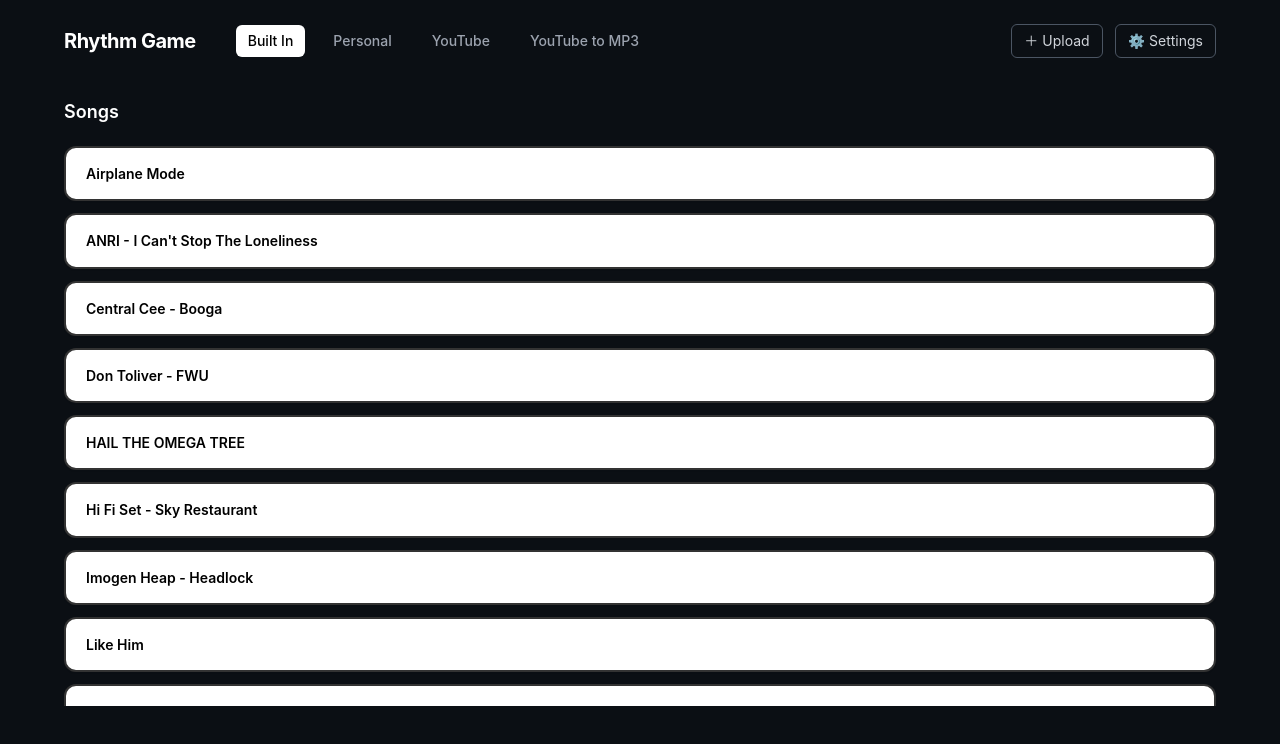
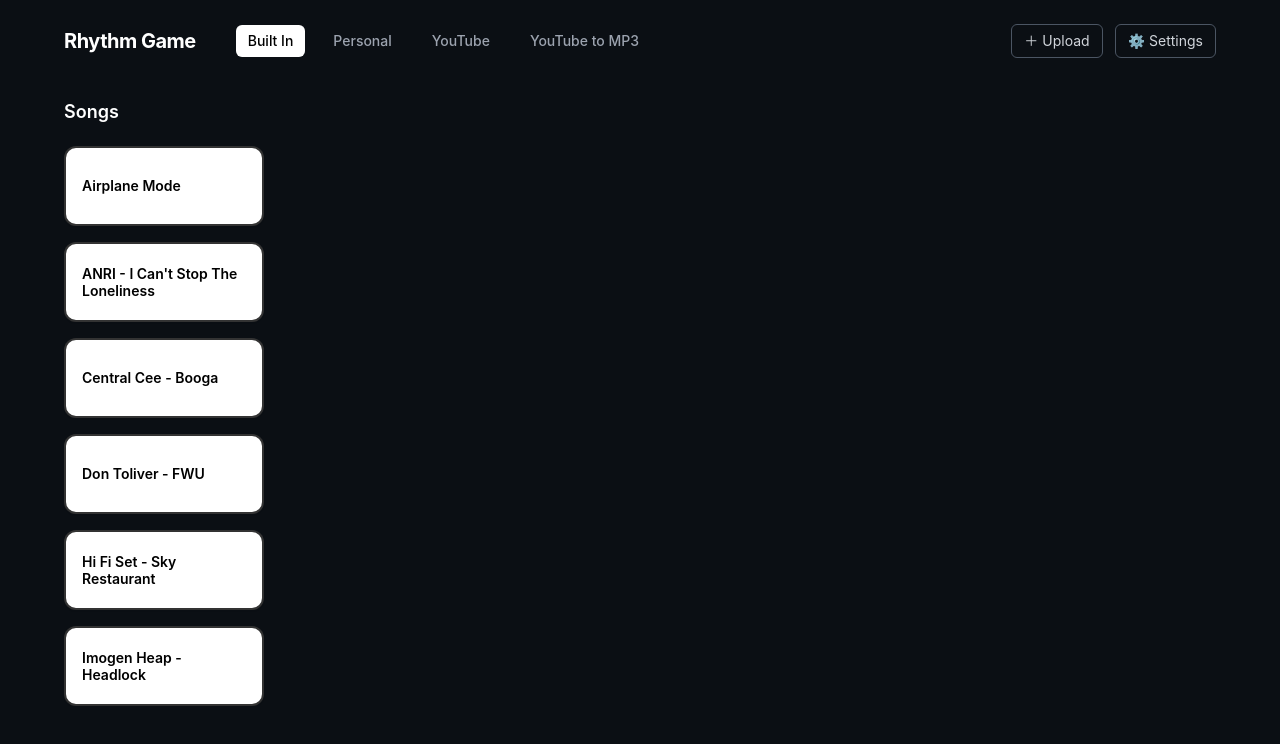
Before and after one commit to danielfrankin85-blip/RhythmAi, a React (Vite) app: page / in a window 1280 px wide. Shown: the top 744 px of the page. Built offline with nearby package versions, Linux system fonts and the light colour scheme.

Commit message:
feat: remove OMEGA TREE song, make cards smaller/taller with more spacing, add localStorage persistence for personal songs, enhance hover animation

```diff
--- a/src/components/Menu/SongSelect.tsx
+++ b/src/components/Menu/SongSelect.tsx
@@ -1,4 +1,4 @@
-import { memo, useCallback, useMemo, useState, type ChangeEvent } from 'react';
+import { memo, useCallback, useMemo, useState, useEffect, type ChangeEvent } from 'react';
 import type { Difficulty } from '../../beatmap/BeatmapGenerator';
 
 /* ── Song source tab type ─────────────────────────────────────────────── */
@@ -18,21 +18,20 @@
   { id: 'b2', name: 'ANRI - I Can\'t Stop The Loneliness', source: 'builtin', path: '/music/ANRI_-_I_Can\'t_Stop_The_Loneliness_320k.mp3' },
   { id: 'b3', name: 'Central Cee - Booga', source: 'builtin', path: '/music/Central_Cee_-_Booga_(Lyrics)_320k.mp3' },
   { id: 'b4', name: 'Don Toliver - FWU', source: 'builtin', path: '/music/Don_Toliver_-_FWU_(AUDIO)_320k.mp3' },
-  { id: 'b5', name: 'HAIL THE OMEGA TREE', source: 'builtin', path: '/music/HAIL_THE_OMEGA_TREE_320k.mp3' },
-  { id: 'b6', name: 'Hi Fi Set - Sky Restaurant', source: 'builtin', path: '/music/Hi_Fi_Set_-_Sky_Restaurant_320k.mp3' },
-  { id: 'b7', name: 'Imogen Heap - Headlock', source: 'builtin', path: '/music/Imogen_Heap_-_Headlock_(Lyrics)_320k.mp3' },
-  { id: 'b8', name: 'Like Him', source: 'builtin', path: '/music/Like_Him_320k.mp3' },
-  { id: 'b9', name: 'Lil Tecca - Dark Thoughts', source: 'builtin', path: '/music/Lil_Tecca_-_Dark_Thoughts_(Official_Video)_320k.mp3' },
-  { id: 'b10', name: 'Lil Uzi Vert - What You Saying', source: 'builtin', path: '/music/Lil_Uzi_Vert_-_What_You_Saying_(Lyrics)_320k.mp3' },
-  { id: 'b11', name: 'NIWA FULL SHOWCASE - Teno and More', source: 'builtin', path: '/music/NIWA_FULL_SHOWCASE_-_Teno_and_More_320k.mp3' },
-  { id: 'b12', name: 'Playboi Carti - Kelly K', source: 'builtin', path: '/music/Playboi_Carti_-_Kelly_K_(Audio)_320k.mp3' },
-  { id: 'b13', name: 'PUT IT ONG', source: 'builtin', path: '/music/PUT_IT_ONG_320k.mp3' },
-  { id: 'b14', name: 'RAYE - Where Is My Husband', source: 'builtin', path: '/music/RAYE_-_Where_Is_My_Husband_320k.mp3' },
-  { id: 'b15', name: 'Spectrum [スペクトラム] - F-L-Y', source: 'builtin', path: '/music/Spectrum_[スペクトラム]_-_F-L-Y_(1980)_320k.mp3' },
-  { id: 'b16', name: 'The Weeknd, Playboi Carti - Timeless', source: 'builtin', path: '/music/The_Weeknd,_Playboi_Carti_-_Timeless_(Audio)_320k.mp3' },
-  { id: 'b17', name: 'Yasuha - Flyday Chinatown', source: 'builtin', path: '/music/Yasuha_-_Flyday_Chinatown_320k.mp3' },
-  { id: 'b18', name: 'ミカヅキBIGWAVE - Emotional Prism', source: 'builtin', path: '/music/ミカヅキBIGWAVE_-_Emotional_Prism_感情的なプリズム_320k.mp3' },
-  { id: 'b19', name: '稲葉曇『ロストアンブレラ』', source: 'builtin', path: '/music/稲葉曇『ロストアンブレラ』Vo._歌愛ユキ_320k.mp3' },
+  { id: 'b5', name: 'Hi Fi Set - Sky Restaurant', source: 'builtin', path: '/music/Hi_Fi_Set_-_Sky_Restaurant_320k.mp3' },
+  { id: 'b6', name: 'Imogen Heap - Headlock', source: 'builtin', path: '/music/Imogen_Heap_-_Headlock_(Lyrics)_320k.mp3' },
+  { id: 'b7', name: 'Like Him', source: 'builtin', path: '/music/Like_Him_320k.mp3' },
+  { id: 'b8', name: 'Lil Tecca - Dark Thoughts', source: 'builtin', path: '/music/Lil_Tecca_-_Dark_Thoughts_(Official_Video)_320k.mp3' },
+  { id: 'b9', name: 'Lil Uzi Vert - What You Saying', source: 'builtin', path: '/music/Lil_Uzi_Vert_-_What_You_Saying_(Lyrics)_320k.mp3' },
+  { id: 'b10', name: 'NIWA FULL SHOWCASE - Teno and More', source: 'builtin', path: '/music/NIWA_FULL_SHOWCASE_-_Teno_and_More_320k.mp3' },
+  { id: 'b11', name: 'Playboi Carti - Kelly K', source: 'builtin', path: '/music/Playboi_Carti_-_Kelly_K_(Audio)_320k.mp3' },
+  { id: 'b12', name: 'PUT IT ONG', source: 'builtin', path: '/music/PUT_IT_ONG_320k.mp3' },
+  { id: 'b13', name: 'RAYE - Where Is My Husband', source: 'builtin', path: '/music/RAYE_-_Where_Is_My_Husband_320k.mp3' },
+  { id: 'b14', name: 'Spectrum [スペクトラム] - F-L-Y', source: 'builtin', path: '/music/Spectrum_[スペクトラム]_-_F-L-Y_(1980)_320k.mp3' },
+  { id: 'b15', name: 'The Weeknd, Playboi Carti - Timeless', source: 'builtin', path: '/music/The_Weeknd,_Playboi_Carti_-_Timeless_(Audio)_320k.mp3' },
+  { id: 'b16', name: 'Yasuha - Flyday Chinatown', source: 'builtin', path: '/music/Yasuha_-_Flyday_Chinatown_320k.mp3' },
+  { id: 'b17', name: 'ミカヅキBIGWAVE - Emotional Prism', source: 'builtin', path: '/music/ミカヅキBIGWAVE_-_Emotional_Prism_感情的なプリズム_320k.mp3' },
+  { id: 'b18', name: '稲葉曇『ロストアンブレラ』', source: 'builtin', path: '/music/稲葉曇『ロストアンブレラ』Vo._歌愛ユキ_320k.mp3' },
 ];
 
 const YOUTUBE_SONGS: SongEntry[] = [
@@ -78,6 +77,32 @@
   const [selectedSongId, setSelectedSongId] = useState<string | null>(null);
   const [selectedDifficulty, setSelectedDifficulty] = useState<Difficulty | null>(null);
   const [personalSongs, setPersonalSongs] = useState<SongEntry[]>([]);
+
+  // Load personal songs from localStorage on mount
+  useEffect(() => {
+    try {
+      const saved = localStorage.getItem('rhythmgame-personal-songs');
+      if (saved) {
+        const parsed = JSON.parse(saved) as Array<Omit<SongEntry, 'file'>>;
+        // Note: File objects can't be stored in localStorage, so personal songs
+        // won't have actual File references after refresh. User must re-upload.
+        setPersonalSongs(parsed.map(s => ({ ...s, source: 'personal' as const })));
+      }
+    } catch (error) {
+      console.error('Failed to load personal songs from localStorage', error);
+    }
+  }, []);
+
+  // Save personal songs to localStorage whenever they change
+  useEffect(() => {
+    try {
+      // Serialize without File objects (can't be stored)
+      const serializable = personalSongs.map(({ id, name, source, path }) => ({ id, name, source, path }));
+      localStorage.setItem('rhythmgame-personal-songs', JSON.stringify(serializable));
+    } catch (error) {
+      console.error('Failed to save personal songs to localStorage', error);
+    }
+  }, [personalSongs]);
 
   /* Derived */
   const songs = useMemo(() => {
@@ -191,7 +216,7 @@
         <section className="flex-1">
           <h2 className="mb-5 text-lg font-semibold text-white">Songs</h2>
 
-          <div className="flex flex-col gap-3 overflow-y-auto" style={{ maxHeight: '70vh' }}>
+          <div className="flex flex-col gap-4 overflow-y-auto" style={{ maxHeight: '70vh' }}>
             {songs.length === 0 && (
               <p className="text-sm text-gray-500">No songs in this tab yet.</p>
             )}
@@ -206,20 +231,24 @@
                   onClick={() => setSelectedSongId(song.id)}
                   className={`
                     song-card
-                    group relative rounded-xl border-2 bg-white px-5 py-4
+                    group relative rounded-xl border-2 bg-white px-4 py-5
                     text-left text-black shadow-sm
+                    max-w-[200px]
                     transition-all duration-200 ease-out
-                    hover:-translate-y-1 hover:shadow-md
+                    hover:-translate-y-2 hover:scale-105 hover:shadow-lg hover:z-10
                     focus-visible:ring-2 focus-visible:ring-sky-400 focus-visible:ring-offset-2 focus-visible:ring-offset-game-bg
                     ${isSelected
                       ? 'border-sky-400 shadow-[0_0_12px_rgba(56,189,248,0.35)]'
                       : 'border-black/80 hover:border-black'}
                   `}
+                  style={{
+                    minHeight: '80px'
+                  }}
                   aria-pressed={isSelected}
                 >
-                  <span className="block text-sm font-semibold leading-snug">{song.name}</span>
+                  <span className="block text-sm font-semibold leading-tight">{song.name}</span>
                   {record && (
-                    <span className="mt-1 block text-xs text-gray-500">
+                    <span className="mt-2 block text-xs text-gray-500">
                       Best: {record.bestScore.toLocaleString()} · {record.bestAccuracy.toFixed(2)}%
                     </span>
                   )}
--- a/src/index.css
+++ b/src/index.css
@@ -18,3 +18,15 @@
     @apply outline-none ring-2 ring-game-accent ring-offset-2 ring-offset-game-bg;
   }
 }
+
+@layer components {
+  /* Song card hover effects - push adjacent cards */
+  .song-card:hover ~ .song-card {
+    transform: translateY(4px);
+  }
+
+  /* Previous sibling effect (requires reverse order or JS, fallback to subtle shift) */
+  .song-card:has(+ .song-card:hover) {
+    transform: translateY(-4px);
+  }
+}
```
